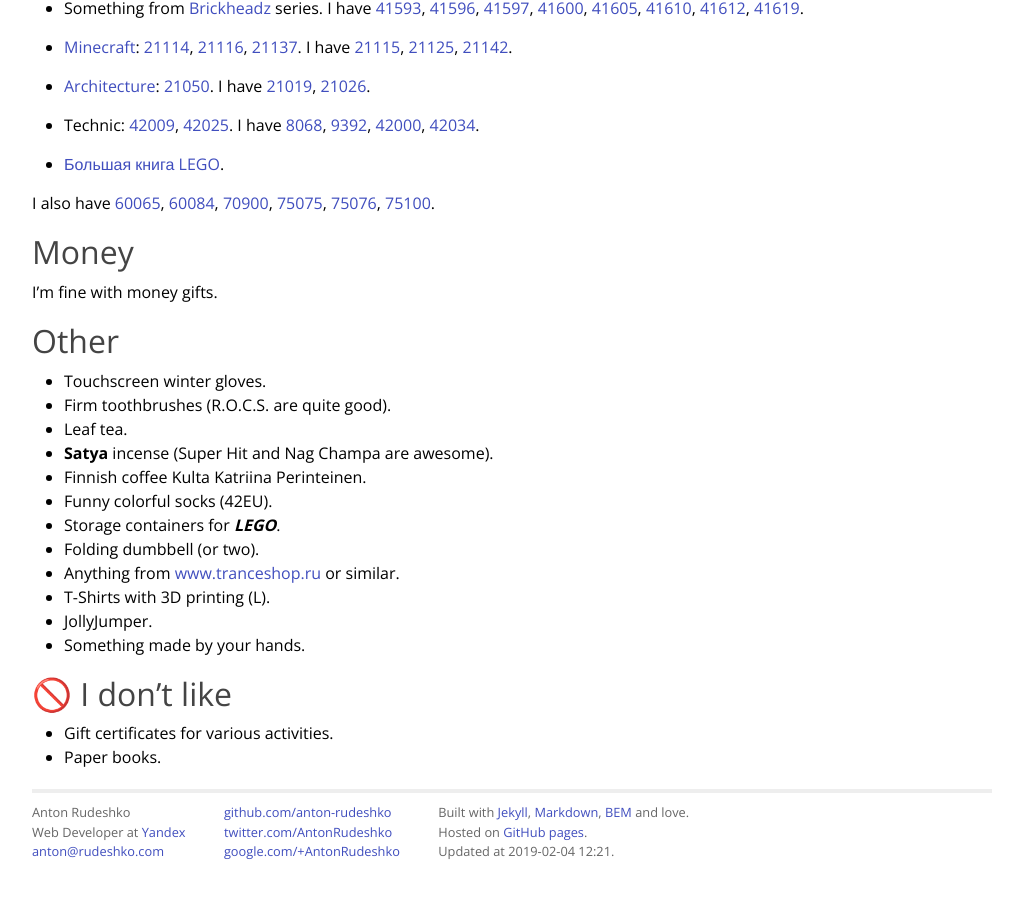
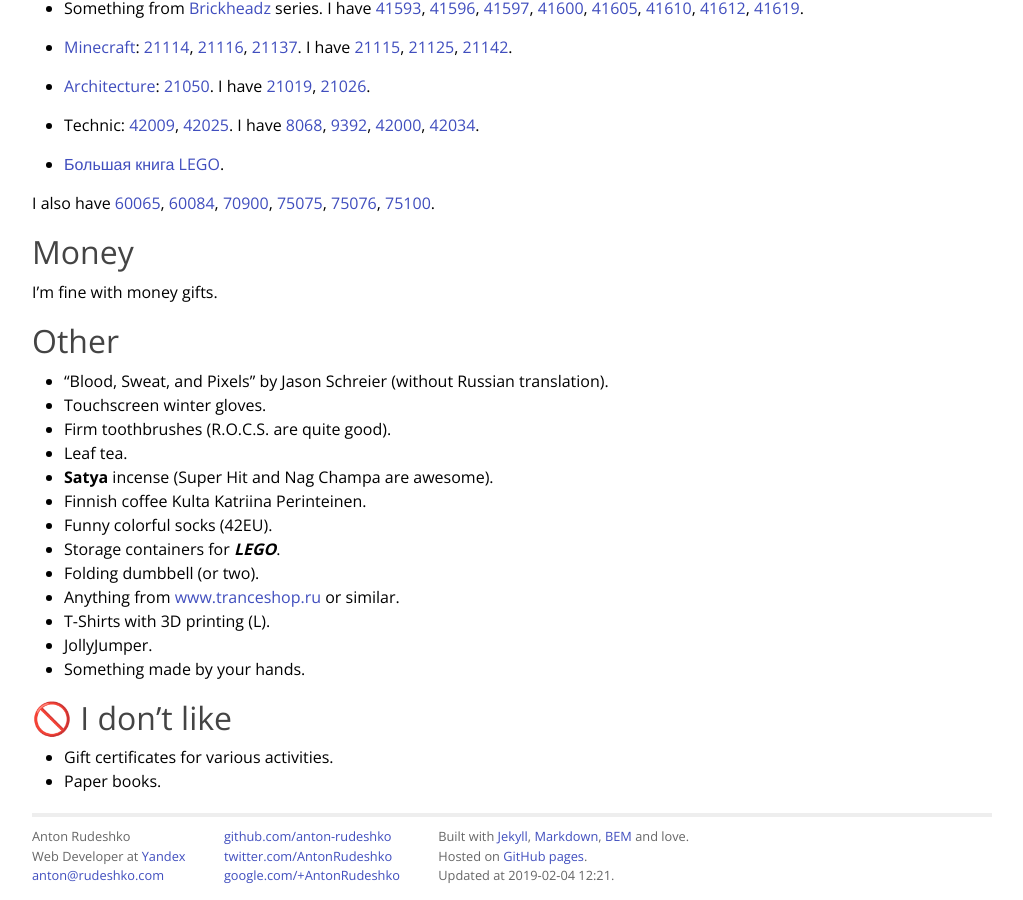
Before and after one commit to anton-rudeshko/anton-rudeshko.github.io, a Jekyll site: the page built from wishlist/index.md, in a window 1280 px wide and 900 px high, scrolled down 1349 px. Shown: the whole window, without its empty margins (128-1151 px from the left). Built offline with Jekyll 4.4.1, drawn with Linux system fonts in a browser that asks for light colours; comment, search, counter and statistics services are not loaded; before the commit the page ends 2225 px from its top, so only the background shows below that.

Commit message:
wishlist: add book

```diff
--- a/wishlist/index.md
+++ b/wishlist/index.md
@@ -136,6 +136,7 @@ I'm fine with money gifts.
 
 ## Other
 
+* "Blood, Sweat, and Pixels" by Jason Schreier (without Russian translation).
 * Touchscreen winter gloves.
 * Firm toothbrushes (R.O.C.S. are quite good).
 * Leaf tea.
```
